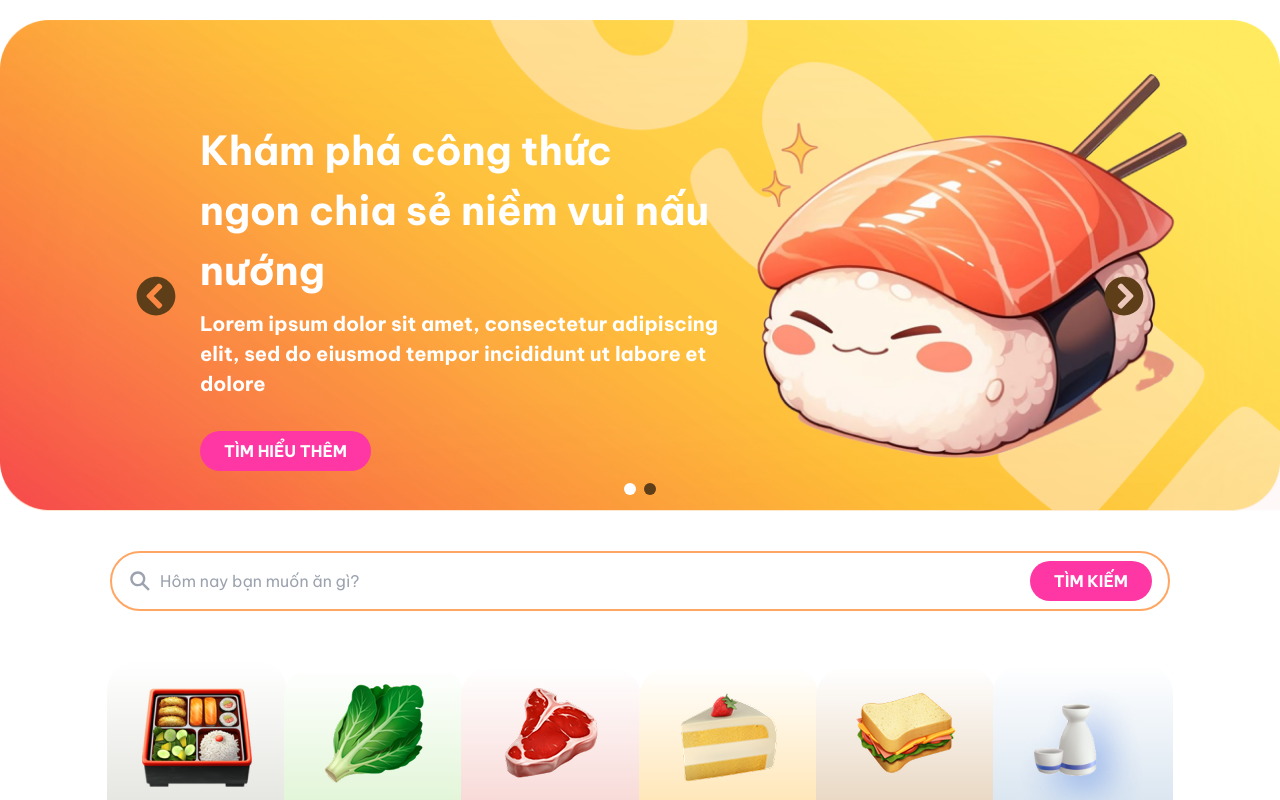
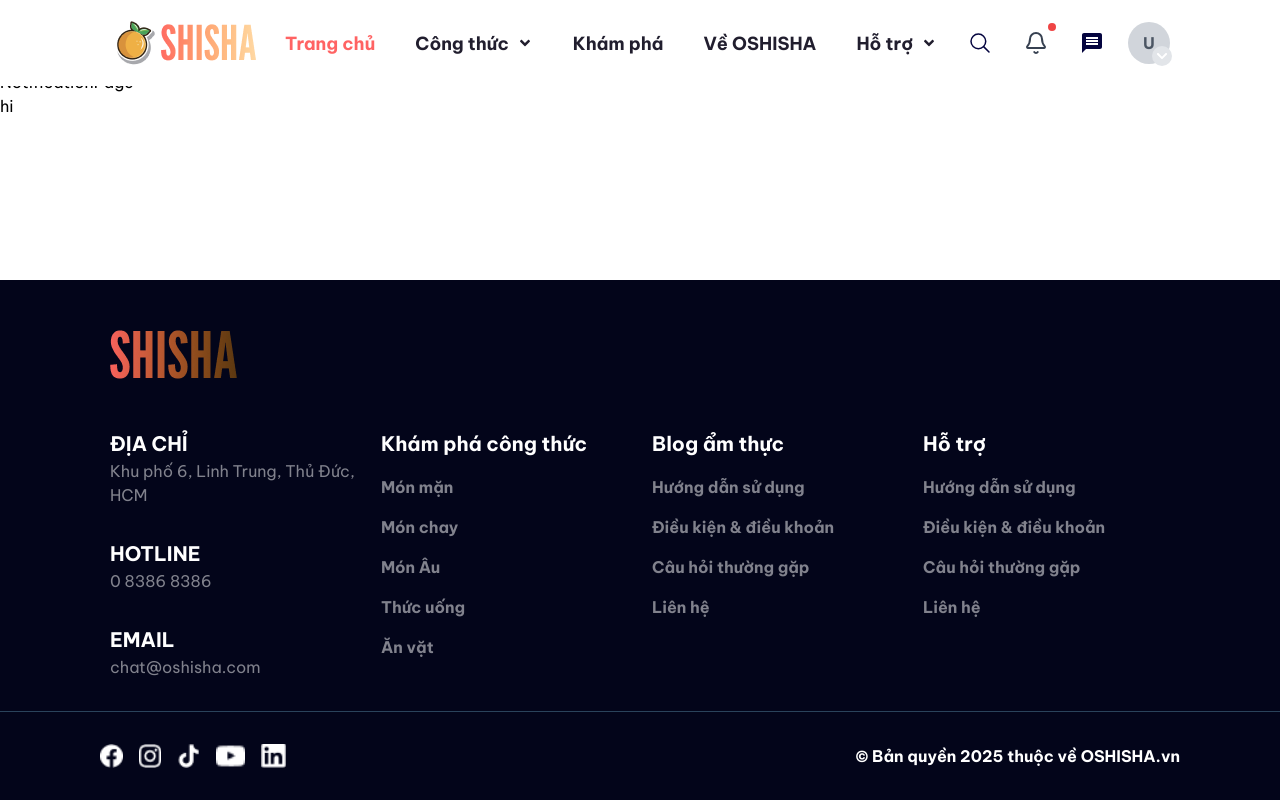
Before and after one commit to ryderthieu/cooking-social-network, a React (Vite) app in the folder frontend/: page /notification in a window 1280 px wide. Shown: the top 800 px of the page. Built offline with nearby package versions, Linux system fonts and the light colour scheme; a web font is replaced by a local one.

Commit message:
create notification page

```diff
--- a/frontend/src/App.jsx
+++ b/frontend/src/App.jsx
@@ -15,6 +15,7 @@ import QuestionsPage from "./pages/SupportPage/Questions/QuestionsPage";
 import ContactsPage from "./pages/SupportPage/Contact/ContactsPage";
 import SupportsPage from "./pages/SupportPage/Contact/SupportsPage";
 import AboutPage from "./pages/AboutPage";
+import NotificationPage from "./pages/NotificationPage";
 
 import Login from "./pages/Auth/Login";
 import Register from "./pages/Auth/Register";
@@ -26,7 +27,6 @@ import PostDetail from "./pages/PostPage/PostDetail";
 import Recipes from "./pages/RecipesPage/Recipe";
 import SavedRecipes from "./pages/RecipesPage/SavedRecipes";
 import RecipeCategories from "./pages/RecipesPage";
-
 
 function App() {
   const routes = [
@@ -43,6 +43,7 @@ function App() {
     { path: "/support/phan-hoi", element: <FeedbacksPage /> },
     { path: "/support/lien-he", element: <ContactsPage /> },
     { path: "/support/ho-tro", element: <SupportsPage /> },
+    { path: "/notification", element: <NotificationPage /> },
     { path: "/search", element: <SearchPage /> },
     { path: "/explore/*", element: <PostPage /> },
   ];
@@ -62,7 +63,6 @@ function App() {
       <Route path="forgot-password" element={<ForgotPassword />} />
       <Route path="/posts/:id" element={<PostDetail />} />
 
-
       <Route path="/recipes" element={<RecipeCategories />} />
       <Route path="/saved-recipes" element={<SavedRecipes />} />
       <Route path="/recipes/:categoryType/:item" element={<Recipes />} />
--- a/frontend/src/components/sections/Home/NotificationDropdown.jsx
+++ b/frontend/src/components/sections/Home/NotificationDropdown.jsx
@@ -90,7 +90,7 @@ export default function NotificationDropdown() {
           </div>
           <div className="p-4 text-center">
             <a
-              href="#"
+              href="/notification"
               className="text-sm text-orange-500 font-semibold hover:underline"
             >
               All Notification
--- /dev/null
+++ b/frontend/src/pages/NotificationPage/index.jsx
@@ -0,0 +1,12 @@
+import React from "react";
+
+const NotificationPage = () => {
+  return (
+    <div>
+      NotificationPage
+      <div>hi</div>
+    </div>
+  );
+};
+
+export default NotificationPage;
```
